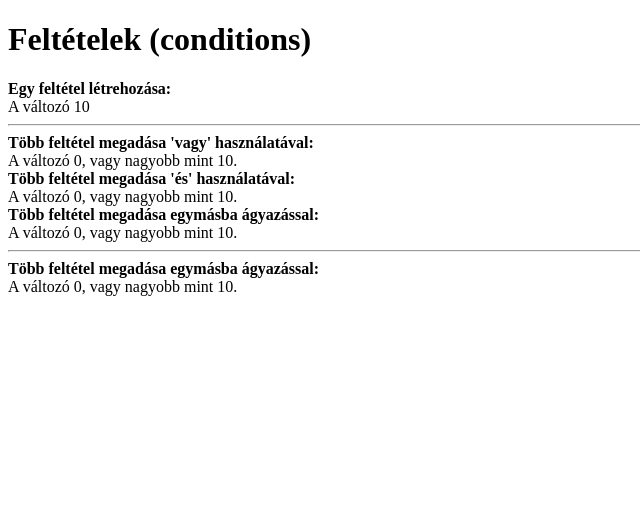
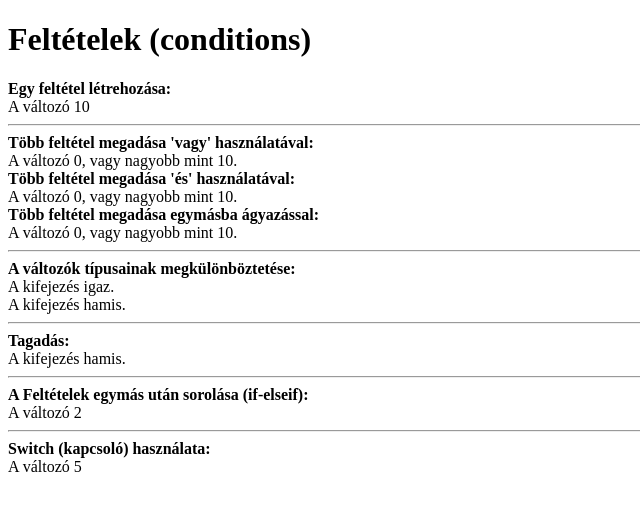
Before and after one commit to kpeterr/tanulas-php, a PHP site: page /feltetelek_if-else.php in a window 1280 px wide. Shown: the top 511 px of the page, without its empty margins (0-640 px from the left). Run offline with PHP 8.4, Linux system fonts and the light colour scheme.

Commit message:
Feltételek létrehozása

```diff
--- a/feltetelek_if-else.php
+++ b/feltetelek_if-else.php
@@ -8,6 +8,17 @@
         <?php
         	// Feltételek  (conditions)
         	echo "<h1>Feltételek (conditions)</h1>";
+
+        	/*
+			* Alkalmazható jelölések:
+			* "==" - egyenlő
+			* "===" - szigorúan egyenlő (itt a típus is számit)
+			* "!=" - NEM egyenlő
+			* ">" - nagyobb
+			* "<" - kisebb
+			* ">=" - nagyobb, egyenlő
+			* "<=" - kisebb, egyenlő
+        	*/
 
         	// Egy feltétel létrehozása
             echo "<strong>Egy feltétel létrehozása:</strong><br>";
@@ -60,16 +71,86 @@
 
             echo "<hr>";
 
-            echo "<strong>Több feltétel megadása egymásba ágyazással:</strong><br>";
-            $var4 = 11;
-
-            if ((1 == 1 && $var4 > 10) || 2 == 2) { // "&&" ez azt jelenti, hogy "és"
-            	// ez a rész csak akkor fut le, ha mindkét oldal igaz
-            	echo "A változó 0, vagy nagyobb mint 10.";
+            echo "<strong>A változók típusainak megkülönböztetése:</strong><br>";
+            // Az alábbiakban csak a tartalmát hasonlítja össze
+            if ( 1 == '1') { // csak a tartalmát nézi és nem a típusát
+            	echo "A kifejezés igaz."; // Ez a rész fut le
             } else {
-            	echo "A változó ".$var4;
+            	echo "A kifejezés hamis.";
             }
 
+            echo "<br>";
+
+            /*
+            * Az alábbiakban nem csak a tartalmát,
+            * hanem a típusát is figyelembe veszi
+            * (szigorú megfeleltetés)
+            * Ez akkor jön jól, ha nem tudjuk,
+            * hogy a MySQL adatbázisban milyen típusú
+            * változók fordulnak elő.
+            * Így elkerülhető, hogy a PHP egy Integer és egy String
+            * típusú változót egyformának ítéljen meg.
+            */
+            if ( 1 === '1') { // itt már a TÍPUSÁT is nézi, nem csak a tartalmát
+            	echo "A kifejezés igaz.";
+            } else {
+            	echo "A kifejezés hamis."; // Ez a rész fut le
+            }
+
+            echo "<hr>";
+
+            echo "<strong>Tagadás:</strong><br>";
+            // Amennyiben azt szeretnénk megadni,
+            // hogy a két érték nem egyenlő egymással,
+            // akkor az alábbi kifejezést kell megadni:
+            if ( 1 != 1) { // "!=" ez a tagadás jele (negálás)
+            	echo "A kifejezés igaz.";
+            } else {
+            	echo "A kifejezés hamis."; // Ez fut le
+            }
+
+            echo "<hr>";
+
+            echo "<strong>A Feltételek egymás után sorolása (if-elseif):</strong><br>";
+            // A feltételek egymás után sorolhatóak
+            // De az a megoldás nem célravezető, errőforrásigényes
+            // Hiszen a PHP végignézi az összes feltételt
+            $var5 = 2;
+
+            if ($var5 == 1) {
+            	echo "A változó 1";
+            } else if ($var5 == 2){
+            	echo "A változó 2";
+            } else if ($var5 == 3){
+            	echo "A változó 3";
+            } else {
+            	echo "A változó ".$var5;
+            }
+
+            echo "<hr>";
+
+            echo "<strong>Switch (kapcsoló) használata:</strong><br>";
+
+            $var6 = 5;
+
+            switch ($var6) { // Definiáljuk a "$var6" változóra
+            	case 3: // 1. eset: megadjuk a működési értéket
+            		echo "A változó 3";
+            		break; // Fontos megadni, hogy ne fusson tovább a program
+            	case 5:
+            		echo "A változó 5";
+            		break;
+            	case 7:
+            		echo "A változó 7";
+            		break;
+            	case 10:
+            		echo "A változó 10";
+            		break;
+
+            	default: // Ez fut le, ha a fentiek közül egyik sem igaz
+            		echo "Egyik sem!";
+            		break;
+            }
         ?>
     </body>
 </html>
```
